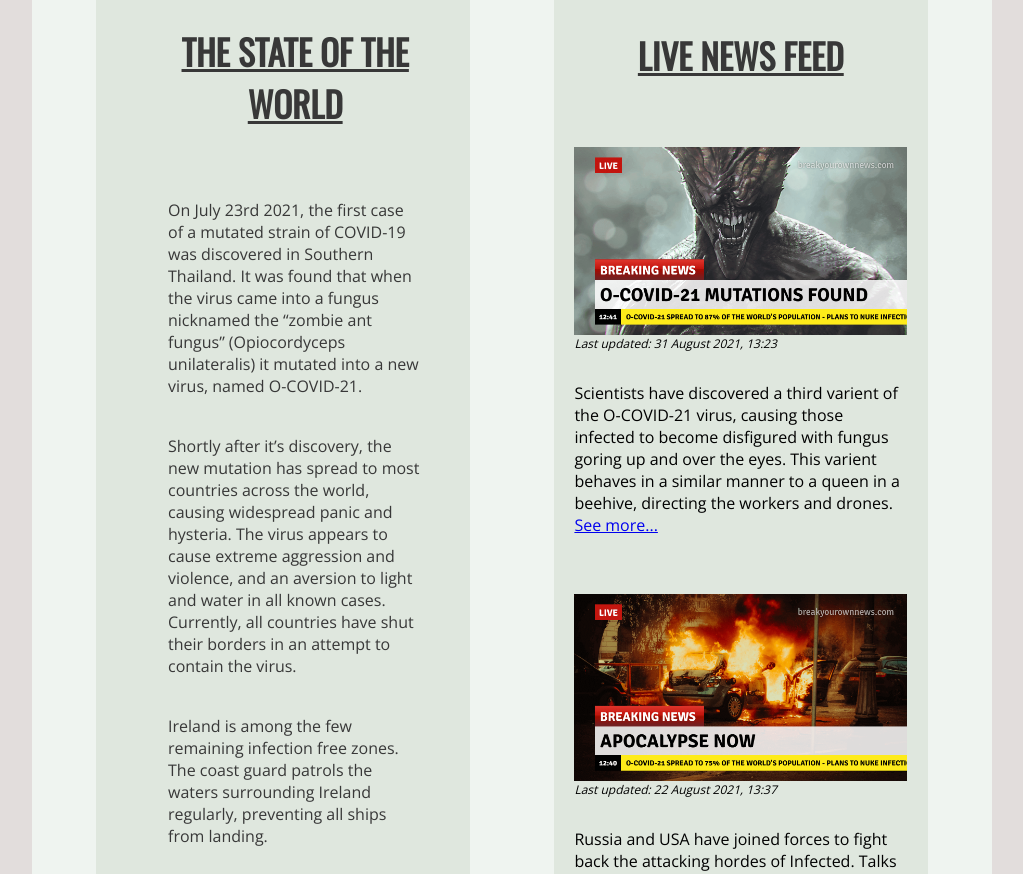
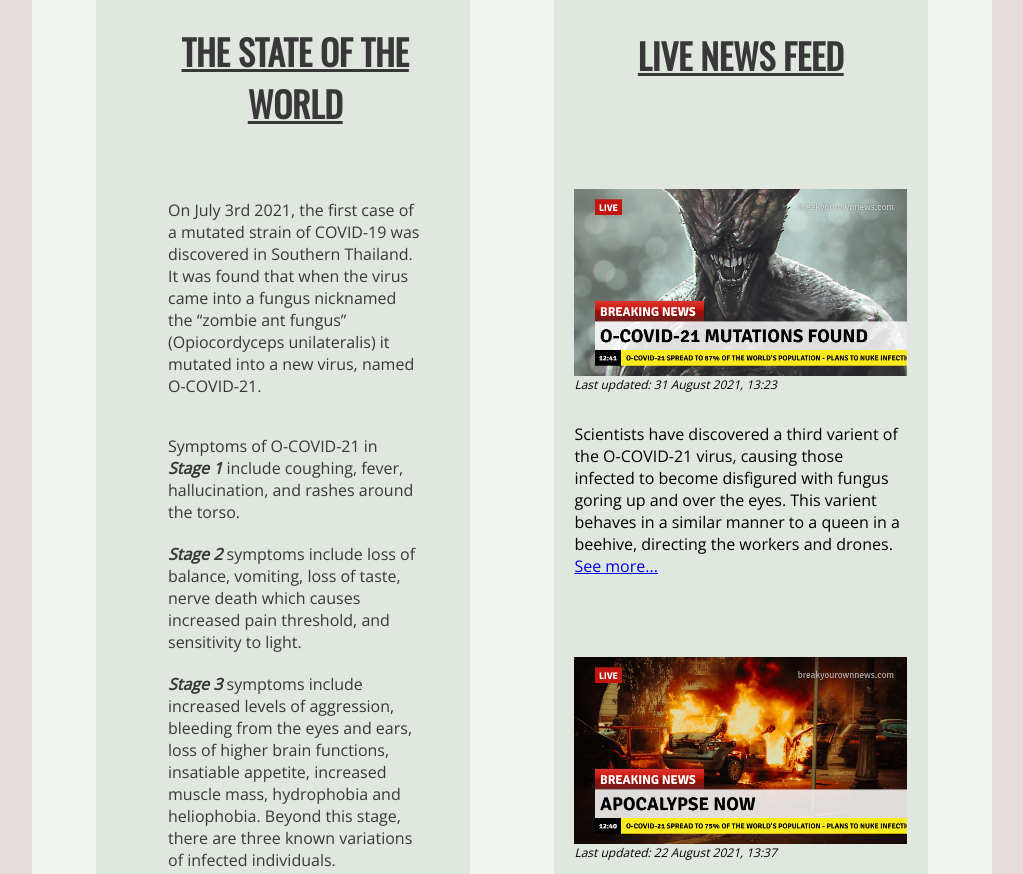
Before and after one commit to Irishbecky91/survival-guild, a plain HTML site: page index.html in a window 1280 px wide. Shown: the part 1101-1975 px from the top of the page, without its empty margins (128-1151 px from the left). Drawn offline with nearby package versions, Linux system fonts and the light colour scheme.

Commit message:
Add new image for news feed, add symptoms to world news, and edit styling to make visually appealing

```diff
--- a/assets/css/style.css
+++ b/assets/css/style.css
@@ -154,7 +154,7 @@
     text-align: left;
     font-family: 'Open Sans', sans-serif;
     background-color: #DFE7DE;
-    padding: 1rem 2.5% 5rem;
+    padding: 1rem 2.5% 0;
 }
 
 .news-feed h2 {
@@ -166,7 +166,7 @@
     font-weight: bold;
     font-size: 35px;
     text-transform: uppercase;
-    padding-bottom: 50px;
+    padding-bottom: 70px;
     text-decoration: underline;
 }
 
@@ -185,7 +185,7 @@
     width: 100%;
     float: right;
     height: auto;
-    padding-top: 5%;
+    padding-top: 38px;
 }
 
 .main-body {
@@ -193,6 +193,11 @@
     width: 100%;
     text-align: center;
     padding-top: 4rem;
+}
+
+span {
+    font-style: italic;
+    font-weight: bolder;
 }
 
 
@@ -298,6 +303,7 @@ legend {
 .label-radio {
     padding-left: 15%;
     padding-right: 10px;
+    font-family: 'Open Sans', sans-serif;
 }
 
 .buttons {
@@ -688,7 +694,7 @@ footer a {
         width: 90%;
     }
 
-    .intro-text h1 {
+    .text-heading {
         font-size: 40px;
     }
 
--- a/index.html
+++ b/index.html
@@ -88,44 +88,50 @@
                     <img class="comp-banner" src="assets/site-images/survival-kit-comp.png" alt="Cometition banner - Enter to win a free survival kit">
                 </a>
             </section>
+
             <section class="main-body">
+                <!-- World News -->
                 <div class="world-news text-left">
                     <h2>THE STATE OF THE WORLD</h2>
-                    <p>On July 23rd 2021, the first case of a mutated strain of COVID-19 was discovered in Southern Thailand.  It was found that when the virus came into a fungus nicknamed the “zombie ant fungus” (Opiocordyceps unilateralis) it mutated into a new virus, named O-COVID-21.</p>
+                    <p>On July 3rd 2021, the first case of a mutated strain of COVID-19 was discovered in Southern Thailand. It was found that when the virus came into a fungus nicknamed the “zombie ant fungus” (Opiocordyceps unilateralis) it mutated into a new virus, named O-COVID-21.</p>
                     <br />
-                    <p>Shortly after it’s discovery, the new mutation has spread to most countries across the world, causing widespread panic and hysteria. The virus appears to cause extreme aggression and violence, and an aversion to light and water in all known cases. Currently, all countries have shut their borders  in an attempt to contain the virus.</p>
+                    <p>Symptoms of O-COVID-21 in <span>Stage 1</span> include coughing, fever, hallucination, and rashes around the torso.</p>
+                    <p><span>Stage 2</span> symptoms include loss of balance, vomiting, loss of taste, nerve death which causes increased pain threshold, and sensitivity to light.</p>
+                    <p><span>Stage 3</span> symptoms include increased levels of aggression, bleeding from the eyes and ears, loss of higher brain functions, insatiable appetite, increased muscle mass, hydrophobia and heliophobia. Beyond this stage, there are three known variations of infected individuals.</p>
+                    <br>
+                    <p>Shortly after its discovery, the new mutation has spread to most countries across the world, causing widespread panic and hysteria. The virus appears to be fatal to the very young, very old or those with suppressed immune systems. Currently, all countries have shut their borders in an attempt to contain the virus.</p>
                     <br />
-                    <p>Ireland is among the few remaining infection free zones. The coast guard patrols the waters surrounding Ireland regularly, preventing all ships from landing.</p>
+                    <p>Ireland is among the few remaining infection-free zones. The coast guard patrols the waters surrounding Ireland regularly, preventing all ships from landing.</p>
                 </div>
+
+                <!-- Live News Feed -->
                 <div class="news-feed text-right">
                     <h2>Live News Feed</h2>
                     <img src="assets/site-images/breaking-news-leader.png" alt="Breaking News - Newest Mutation discovered" class="news-image" />
                     <p class="news-date">Last updated:   31 August 2021, 13:23</p>
                     <p class="news-blurb">Scientists have discovered a third varient of the O-COVID-21 virus, causing those infected to become disfigured with fungus goring up and over the eyes. This varient behaves in a similar manner to a queen in a beehive, directing the workers and drones. <a href="https://news.sky.com/video/zombies-roam-the-streets-of-brazil-11543377" target="_blank" aria-label="Click here to hear more about this story">See more...</a></p>
-
                     <br />
-
                     <img src="assets/site-images/breaking-news-car.png" alt="Breaking News - Burning car" class="news-image" />
                     <p class="news-date">Last updated:   22 August 2021, 13:37</p>
                     <p class="news-blurb">Russia and USA have joined forces to fight back the attacking hordes of Infected. Talks are underway to send nuclear missiles into the worst affected areas. The Chinese government has not been in contact for three days, people are beginning to fear the worst. <a href="https://news.sky.com/video/zombies-roam-the-streets-of-brazil-11543377" target="_blank" aria-label="Click here to hear more about this story">See more...</a></p>
-
                     <br />
-
                     <img src="assets/site-images/breaking-news-airport.png" alt="Breaking News - Riot outside airport in China" class="news-image" />
                     <p class="news-date">Last updated:   02 August 2021, 13:02</p>
                     <p class="news-blurb">Governments are in turmoil as the virus continues to spread. All countries have shut their borders in an effort to contain the virus. Increased levels of aggression and violence seen in infected cases. Hospitals are severely understaffed across the world. <a href="https://news.sky.com/video/zombies-roam-the-streets-of-brazil-11543377" target="_blank" aria-label="Click here to hear more about this story">See more...</a></p>
+                    <br />
+                    <img src="assets/site-images/breaking-news-virus.png" alt="Breaking News - O-CODIV-21 virus recently discovered" class="news-image" />
+                    <p class="news-date">Last updated:   29 July 2021, 13:41</p>
+                    <p class="news-blurb">Scientists have discovered a mutation of the virus nCOVID-19 in Southern Thailand, now named O-COVID-21. Those infected by O-COVID-21 have increased levels of aggression and violence. More than 50,000 cases have been reported in Russia and China. <a href="https://news.sky.com/video/zombies-roam-the-streets-of-brazil-11543377" target="_blank" aria-label="Click here to hear more about this story">See more...</a></p>
+                    <br>
+                    <img src="assets/site-images/breaking-news-pandemic.png" alt="Breaking News - Pandemic widespread in Thailand. Possible connetion to current COVID-19 delta strain." class="news-image" />
+                    <p class="news-date">Last updated:   4 July 2021, 09:26</p>
+                    <p class="news-blurb">A new pandemic has been found in Thailand, already affecting over 10 million people. It is believed this new virus is related to the delta strain of COVID-19, causing more severe symptoms than all current COVID strains. This new virus is fatal to the very young and very old... <a href="https://news.sky.com/video/zombies-roam-the-streets-of-brazil-11543377" target="_blank" aria-label="Click here to hear more about this story">See more...</a></p>
+                </div>
 
-                    <br />
-
-                    <img src="assets/site-images/breaking-news-virus.png" alt="Breaking News - O-CODIV-21 virus recently discovered" class="news-image" />
-                    <p class="news-date">Last updated:   23 July 2021, 13:41</p>
-                    <p class="news-blurb">Scientists have discovered a mutation of the virus  nCOVID-19 in Southern Thailand, now named O-COVID-21. Those infected by O-COVID-21 have  increased levels of aggression and violence. More than 50,000 cases have been reported in Russia and China. <a href="https://news.sky.com/video/zombies-roam-the-streets-of-brazil-11543377" target="_blank" aria-label="Click here to hear more about this story">See more...</a></p>
-                </div>
+                <!-- Twitter Feed -->
                 <div class="tweets">
                     <h2>Twitter Feed</h2>
-
                     <br />
-
                     <img src="assets/site-images/twitter-feed-1.png" alt="Tweet by @Jazzy_baby273- Mum's acting weird! She had some red stuff in her eyes and now she keeps trying to bite me. Good thing I put a lock on my door last week!">
                     <img src="assets/site-images/twitter-feed-2.png" alt="Tweet by @rockstar9463 - Mate! Jus left the pub and this w**ker bit me! Good ole Bill booked em for the night, never seen a lad put up that much of a fight!">
                     <img src="assets/site-images/twitter-feed-3.png" alt="Tweet by @dino-max738 - Please send prays. Helena has fallen ill, the doctors say it's some type of COVID mutation. Please God let everything be alright!">
```
Also changed, not shown: assets/site-images/breaking-news-pandemic.png (added).
